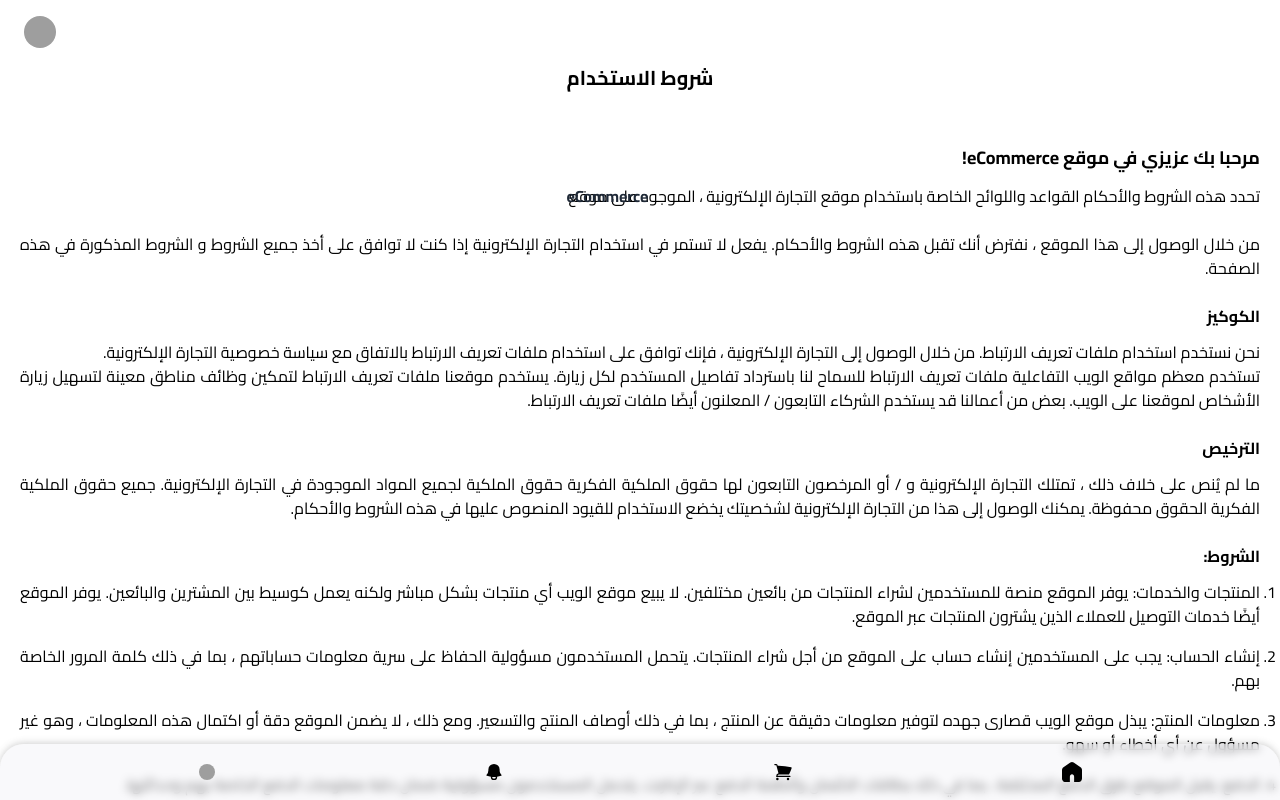
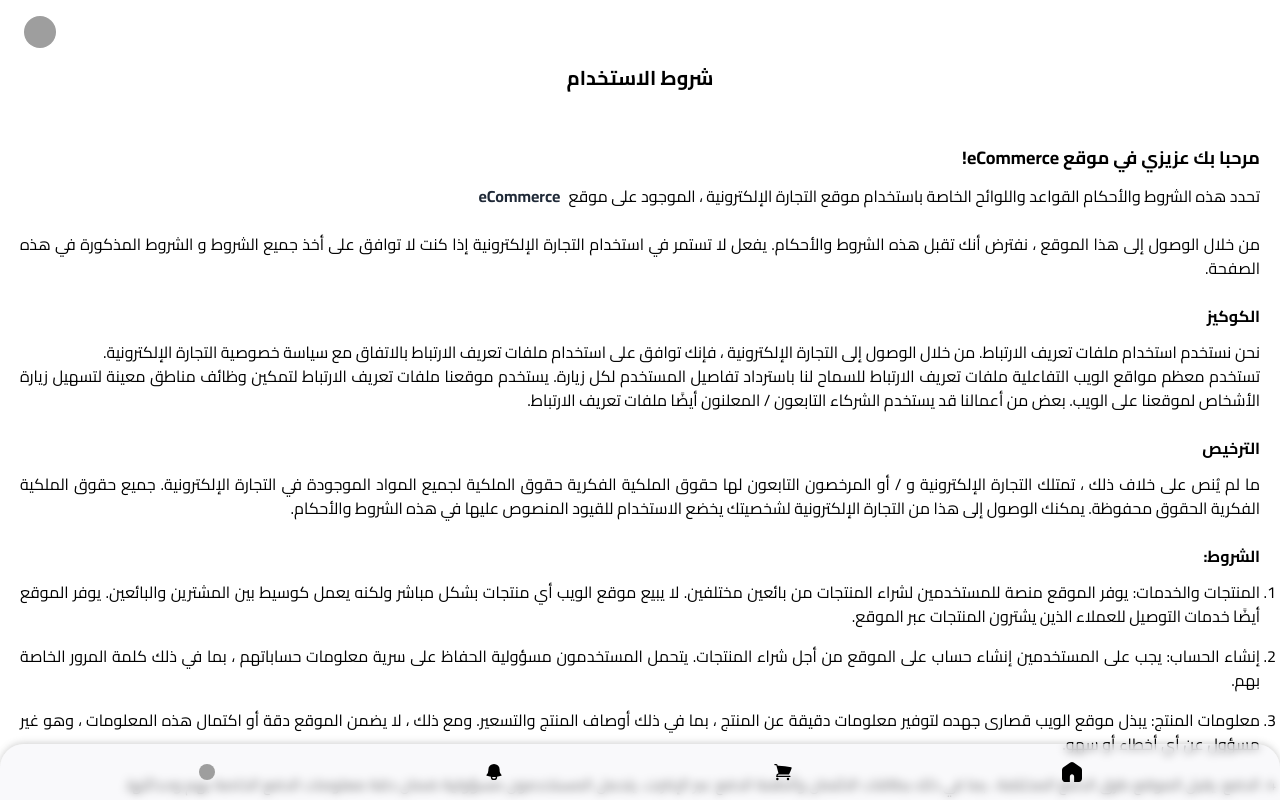
Before and after one commit to MHMDHIDR/ecommerce, a React (Vite) app: page /terms-and-conditions in a window 1280 px wide. Shown: the top 800 px of the page. Built offline with nearby package versions, Linux system fonts and the light colour scheme; grey boxes are pictures that could not be loaded.

Commit message:
t&s css fixes

```diff
--- a/src/pages/TermsConditions.tsx
+++ b/src/pages/TermsConditions.tsx
@@ -20,7 +20,7 @@ const TermsConditions = () => {
               <p>
                 تحدد هذه الشروط والأحكام القواعد واللوائح الخاصة باستخدام موقع التجارة
                 الإلكترونية ، الموجود على موقع
-                <Link to='/' className='underline-hover font-bold -mr-20 text-base'>
+                <Link to='/' className='underline-hover font-bold mr-2 text-base'>
                   eCommerce
                 </Link>
               </p>
```
